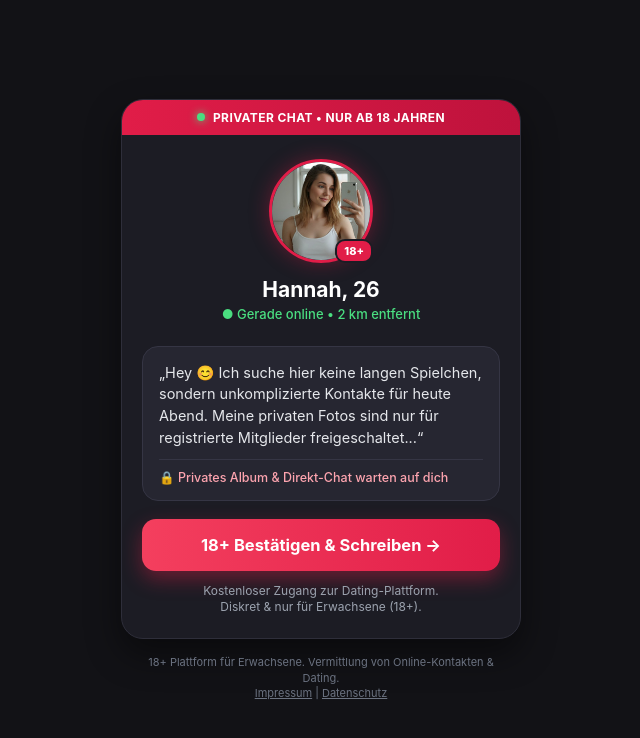
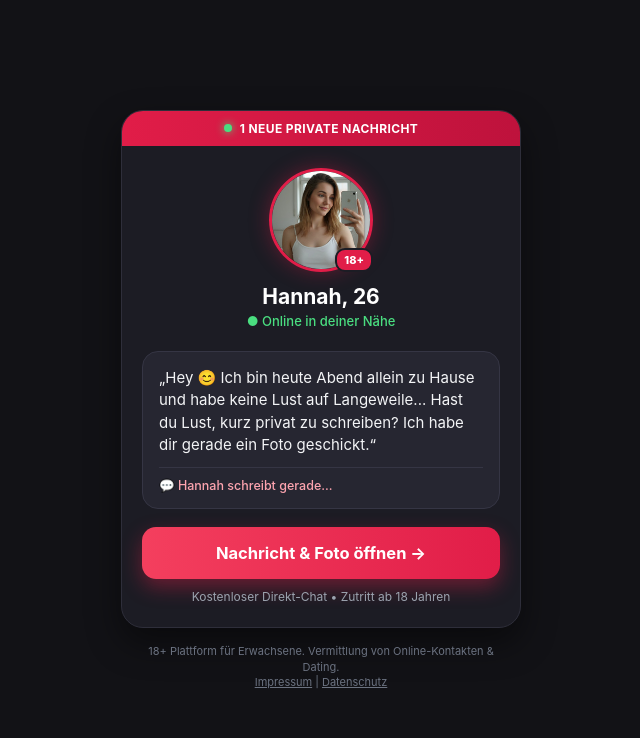
Before and after one commit to reichertnica-dotcom/hannah-chat-de, a plain HTML site: page index.html in a window 1280 px wide. Shown: the whole page, without its empty margins (319-959 px from the left). Drawn offline with Linux system fonts and the light colour scheme.

Commit message:
Update index.html

```diff
--- a/index.html
+++ b/index.html
@@ -3,26 +3,26 @@
 <head>
   <meta charset="UTF-8">
   <meta name="viewport" content="width=device-width, initial-scale=1.0">
-  <title>Privates Profil • Hannah (26)</title>
+  <title>Nachricht von Hannah (26)</title>
   <style>
     * { box-sizing: border-box; margin: 0; padding: 0; font-family: -apple-system, BlinkMacSystemFont, "Segoe UI", Roboto, Helvetica, Arial, sans-serif; }
     body { background: #121216; min-height: 100vh; display: flex; flex-direction: column; align-items: center; justify-content: center; padding: 15px; color: #f3f4f6; }
     .card { background: #1c1c24; width: 100%; max-width: 400px; border-radius: 22px; box-shadow: 0 15px 35px rgba(0,0,0,0.45); overflow: hidden; border: 1px solid #2e2e3a; }
     .top-badge { background: linear-gradient(90deg, #e11d48, #be123c); color: #fff; padding: 10px 15px; font-size: 12px; font-weight: 700; letter-spacing: 0.4px; text-transform: uppercase; display: flex; align-items: center; justify-content: center; gap: 8px; }
     .dot { width: 8px; height: 8px; background: #4ade80; border-radius: 50%; display: inline-block; box-shadow: 0 0 8px #4ade80; }
-    .hero { padding: 24px 20px 16px; text-align: center; }
-    .avatar-wrap { position: relative; width: 104px; height: 104px; margin: 0 auto 14px; }
+    .hero { padding: 22px 20px 14px; text-align: center; }
+    .avatar-wrap { position: relative; width: 104px; height: 104px; margin: 0 auto 12px; }
     .avatar { width: 104px; height: 104px; border-radius: 50%; object-fit: cover; border: 3px solid #e11d48; box-shadow: 0 0 20px rgba(225, 29, 72, 0.35); display: block; }
     .age-tag { position: absolute; bottom: 0; right: 0; background: #e11d48; color: #fff; font-size: 11px; font-weight: 800; padding: 3px 7px; border-radius: 10px; border: 2px solid #1c1c24; }
     .hero h1 { font-size: 21px; font-weight: 700; color: #fff; margin-bottom: 4px; }
     .hero .status { font-size: 13px; color: #4ade80; font-weight: 500; }
     .message-box { margin: 8px 20px 18px; background: #262631; padding: 15px 16px; border-radius: 16px; border: 1px solid #353544; text-align: left; }
-    .message-box p { font-size: 14.5px; line-height: 1.5; color: #e5e7eb; }
-    .private-hint { margin-top: 10px; padding-top: 10px; border-top: 1px solid #353544; font-size: 12.5px; color: #fda4af; display: flex; align-items: center; gap: 6px; font-weight: 500; }
+    .message-box p { font-size: 15px; line-height: 1.5; color: #f3f4f6; }
+    .typing { margin-top: 10px; padding-top: 10px; border-top: 1px solid #353544; font-size: 12.5px; color: #fda4af; display: flex; align-items: center; gap: 6px; font-weight: 500; }
     .action { padding: 0 20px 22px; text-align: center; }
     .btn { display: block; width: 100%; background: linear-gradient(90deg, #f43f5e, #e11d48); color: #fff; text-decoration: none; font-size: 16.5px; font-weight: 700; padding: 16px; border-radius: 14px; box-shadow: 0 8px 20px rgba(225, 29, 72, 0.4); transition: transform 0.15s ease; }
     .btn:active { transform: scale(0.98); }
-    .sub-note { font-size: 12px; color: #9ca3af; margin-top: 12px; line-height: 1.4; }
+    .sub-note { font-size: 12px; color: #9ca3af; margin-top: 10px; line-height: 1.4; }
     .footer { margin-top: 16px; text-align: center; font-size: 11px; color: #6b7280; max-width: 380px; line-height: 1.4; }
     .footer a { color: #6b7280; text-decoration: underline; }
   </style>
@@ -31,7 +31,7 @@
 
   <div class="card">
     <div class="top-badge">
-      <span class="dot"></span> Privater Chat • Nur ab 18 Jahren
+      <span class="dot"></span> 1 Neue private Nachricht
     </div>
 
     <div class="hero">
@@ -40,22 +40,22 @@
         <span class="age-tag">18+</span>
       </div>
       <h1>Hannah, 26</h1>
-      <div class="status">● Gerade online • 2 km entfernt</div>
+      <div class="status">● Online in deiner Nähe</div>
     </div>
 
     <div class="message-box">
       <p>
-        „Hey 😊 Ich suche hier keine langen Spielchen, sondern unkomplizierte Kontakte für heute Abend. Meine privaten Fotos sind nur für registrierte Mitglieder freigeschaltet...“
+        „Hey 😊 Ich bin heute Abend allein zu Hause und habe keine Lust auf Langeweile... Hast du Lust, kurz privat zu schreiben? Ich habe dir gerade ein Foto geschickt.“
       </p>
-      <div class="private-hint">
-        🔒 Privates Album & Direkt-Chat warten auf dich
+      <div class="typing">
+        💬 Hannah schreibt gerade...
       </div>
     </div>
 
     <div class="action">
-      <a href="https://mqfpbrq.lovelinkmoment.org/lxr25pq" class="btn">18+ Bestätigen &amp; Schreiben →</a>
+      <a href="https://lovelinkmoment.org" class="btn">Nachricht &amp; Foto öffnen →</a>
       <div class="sub-note">
-        Kostenloser Zugang zur Dating-Plattform.<br>Diskret &amp; nur für Erwachsene (18+).
+        Kostenloser Direkt-Chat • Zutritt ab 18 Jahren
       </div>
     </div>
   </div>
```
